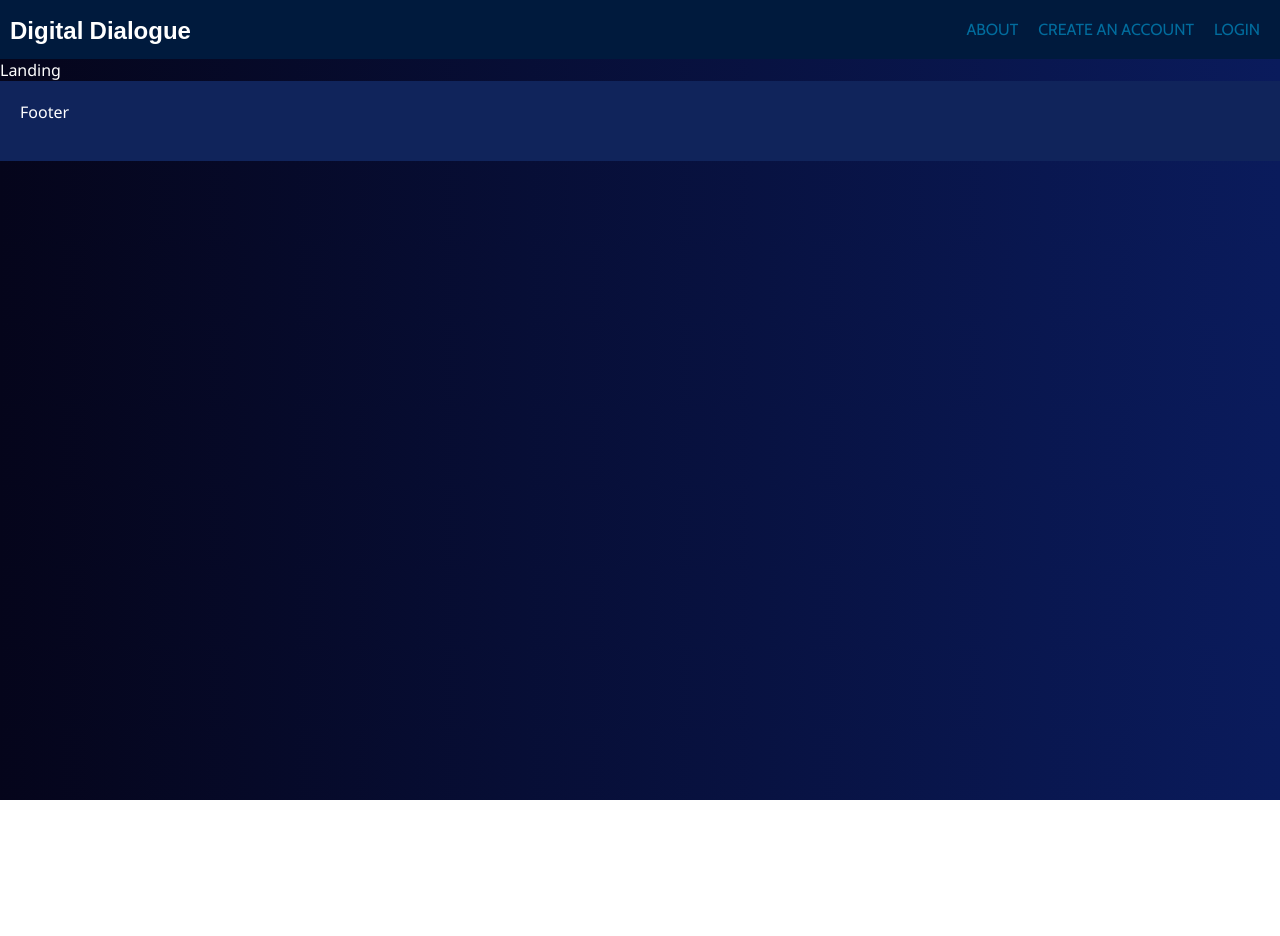
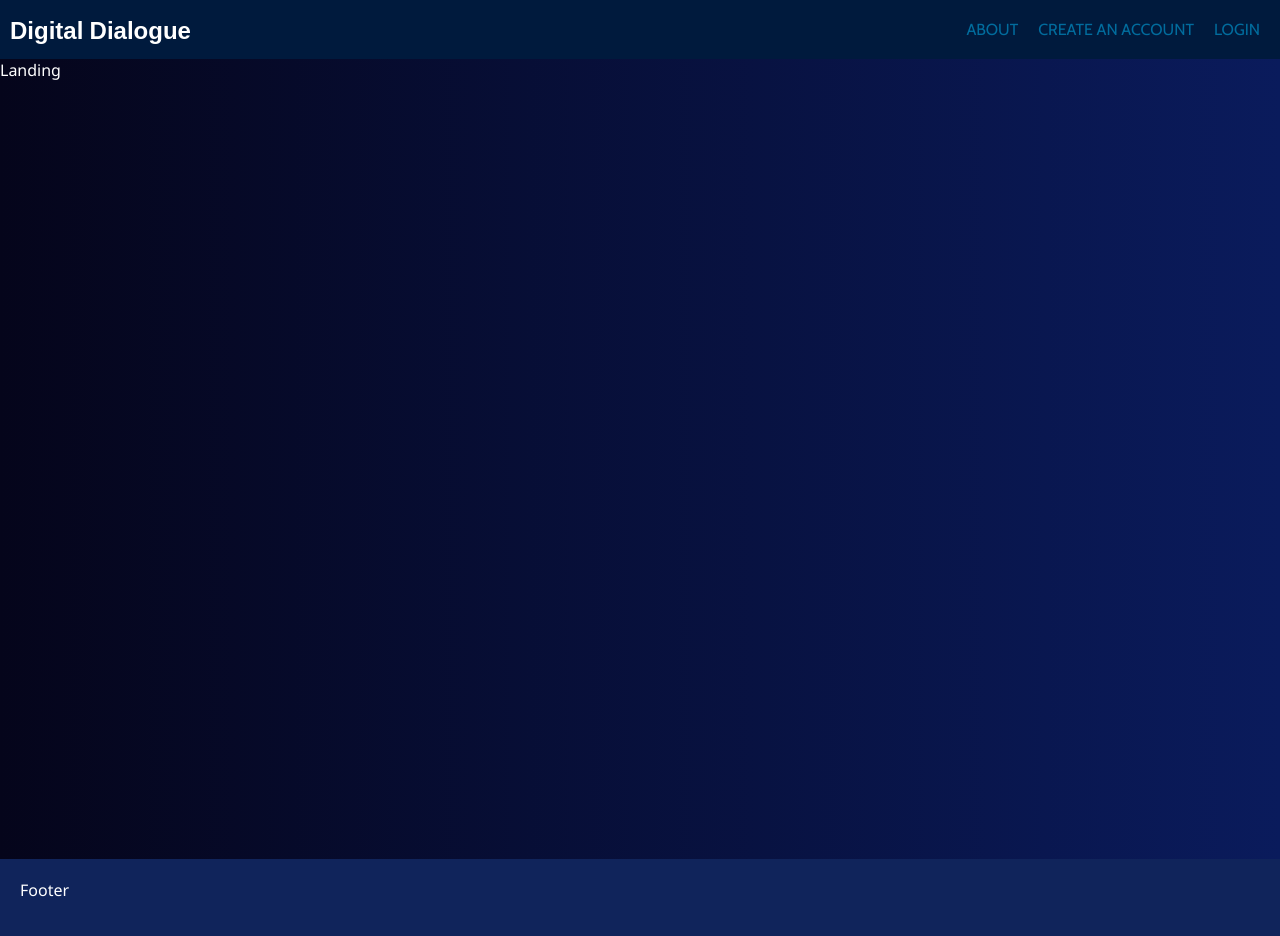
Before and after one commit to Hairum-Qureshi/mern-blog, a React (Vite) app in the folder frontend/: page / in a window 1280 px wide. Shown: the top 936 px of the page. Before the commit the page ends 800 px from the top, so only its background shows below. Built offline with nearby package versions, Linux system fonts and the light colour scheme; no server answers; a web font is replaced by a local one.

Commit message:
added CSS styling to the landing page which pushes the footer to the bottom

```diff
--- a/frontend/src/components/Landing.tsx
+++ b/frontend/src/components/Landing.tsx
@@ -1,3 +1,5 @@
+import landing_css from "../css/landing.module.css";
+
 export default function Landing() {
-	return <div>Landing</div>;
+	return <div className={landing_css.main}>Landing</div>;
 }
--- /dev/null
+++ b/frontend/src/css/landing.module.css
@@ -0,0 +1,5 @@
+.main {
+	width: 100%;
+	box-sizing: border-box;
+	height: 100vh;
+}
```
